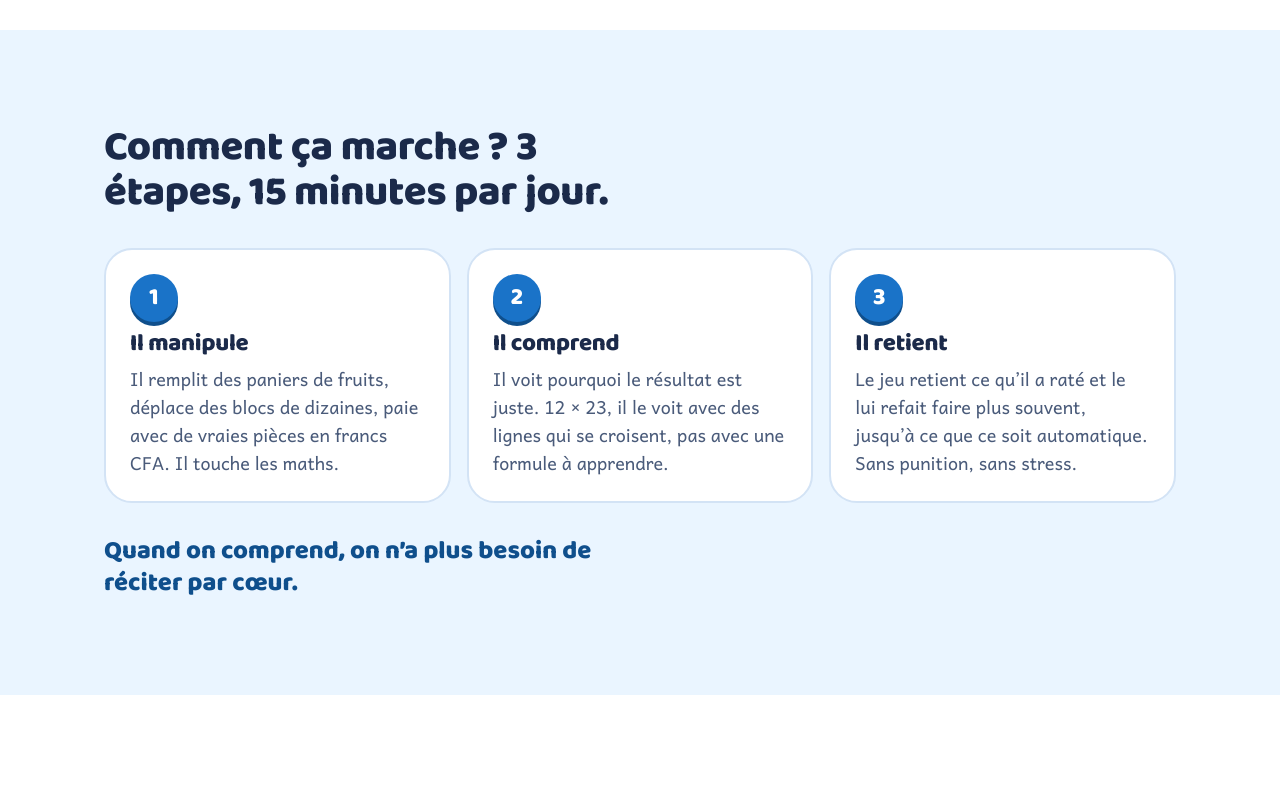
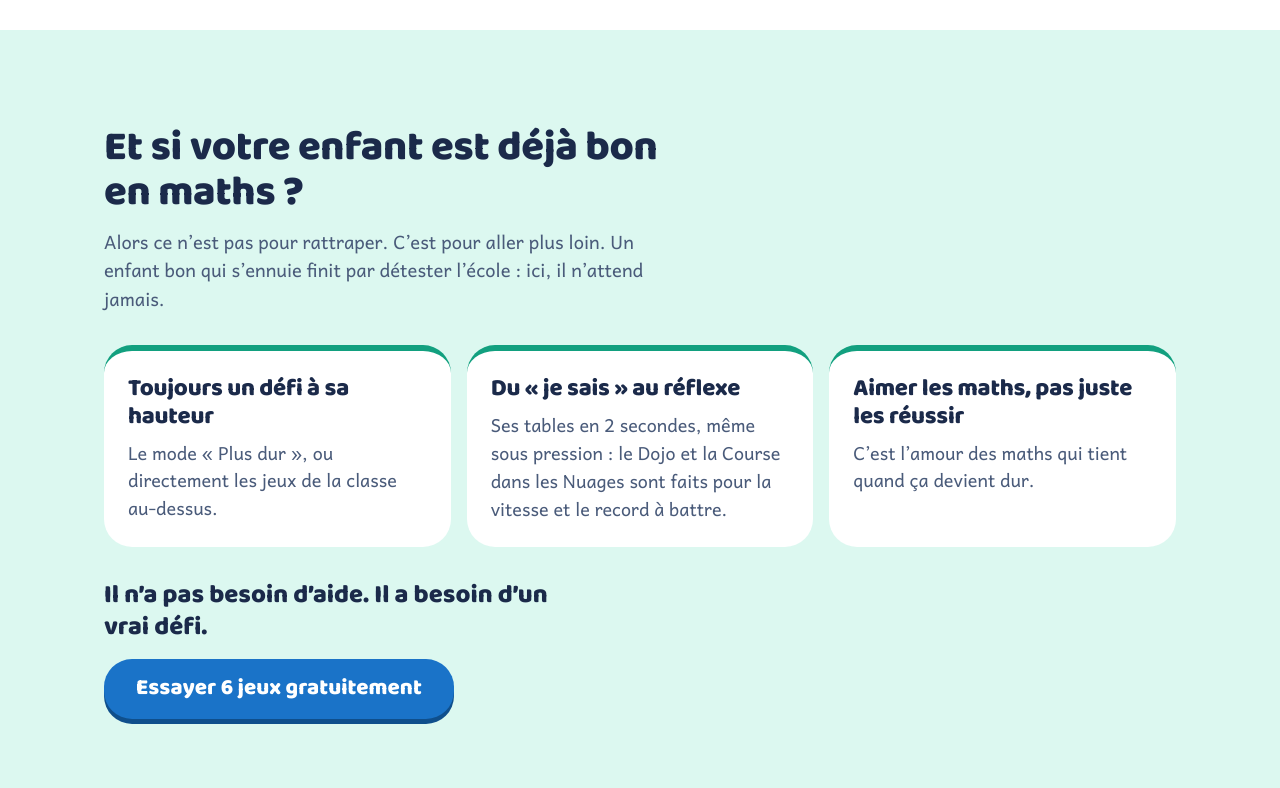
Before and after one commit to SLVYS21/math-adventure-landing, a plain HTML site: page index.html in a window 1280 px wide. Shown: the part 1620-2408 px from the top of the page. Drawn offline with Linux system fonts and the light colour scheme.

Commit message:
Bloc « Et si votre enfant est déjà bon en maths ? » après la section problème

```diff
--- a/assets/styles.css
+++ b/assets/styles.css
@@ -273,6 +273,15 @@ a { color: var(--primary); }
 .turn .turn__end { color: var(--ink); font-weight: 700; font-size: 1.2rem; }
 @media (min-width: 900px) { .pb { grid-template-columns: 1fr 1fr; align-items: start; } .pb h2 { grid-column: 1 / -1; } }
 
+/* enfant déjà bon : bloc menthe, distinct du parcours « problème » */
+.section--mint { background: var(--mint-soft); }
+.boosts { display: grid; gap: var(--s4); margin-top: var(--s6); }
+.boost { display: grid; gap: var(--s2); align-content: start; padding: var(--s5); background: var(--white); border-radius: var(--r-lg); border-top: 6px solid var(--mint); }
+.boost p { color: var(--ink-soft); }
+.boosts__end { display: grid; gap: var(--s4); justify-items: start; margin-top: var(--s6); }
+.boosts__end p { font: 800 clamp(1.3rem, 4vw, 1.6rem)/1.25 var(--font-display); max-width: 30ch; }
+@media (min-width: 760px) { .boosts { grid-template-columns: repeat(3, 1fr); } }
+
 /* méthode en 3 étapes */
 .method { list-style: none; counter-reset: m; margin: var(--s6) 0 0; padding: 0; display: grid; gap: var(--s4); }
 .method li {
--- a/index.html
+++ b/index.html
@@ -83,6 +83,32 @@
           <p class="turn__big">Ce n’est pas qu’il est nul en maths. <span>C’est qu’on lui a demandé de réciter avant de comprendre.</span></p>
           <p>À l’école, on va vite. À la maison, on n’a pas toujours le temps d’expliquer autrement. Résultat : il récite, il stresse, il oublie.</p>
           <p class="turn__end">Math Adventure fait l’inverse.</p>
+        </div>
+      </div>
+    </section>
+
+    <!-- ============ 2 bis. ENFANT DÉJÀ BON : rattraper le parent d'un bon élève ============ -->
+    <section class="section section--mint" aria-labelledby="fort-t">
+      <div class="wrap">
+        <h2 id="fort-t">Et si votre enfant est déjà bon en maths ?</h2>
+        <p class="section__lead">Alors ce n’est pas pour rattraper. C’est pour aller plus loin. Un enfant bon qui s’ennuie finit par détester l’école : ici, il n’attend jamais.</p>
+        <div class="boosts">
+          <article class="boost">
+            <h3>Toujours un défi à sa hauteur</h3>
+            <p>Le mode « Plus dur », ou directement les jeux de la classe au-dessus.</p>
+          </article>
+          <article class="boost">
+            <h3>Du « je sais » au réflexe</h3>
+            <p>Ses tables en 2 secondes, même sous pression : le Dojo et la Course dans les Nuages sont faits pour la vitesse et le record à battre.</p>
+          </article>
+          <article class="boost">
+            <h3>Aimer les maths, pas juste les réussir</h3>
+            <p>C’est l’amour des maths qui tient quand ça devient dur.</p>
+          </article>
+        </div>
+        <div class="boosts__end">
+          <p>Il n’a pas besoin d’aide. Il a besoin d’un vrai défi.</p>
+          <a class="btn btn--primary btn--lg" href="#essai" data-track="fort-essai">Essayer 6 jeux gratuitement</a>
         </div>
       </div>
     </section>
```
